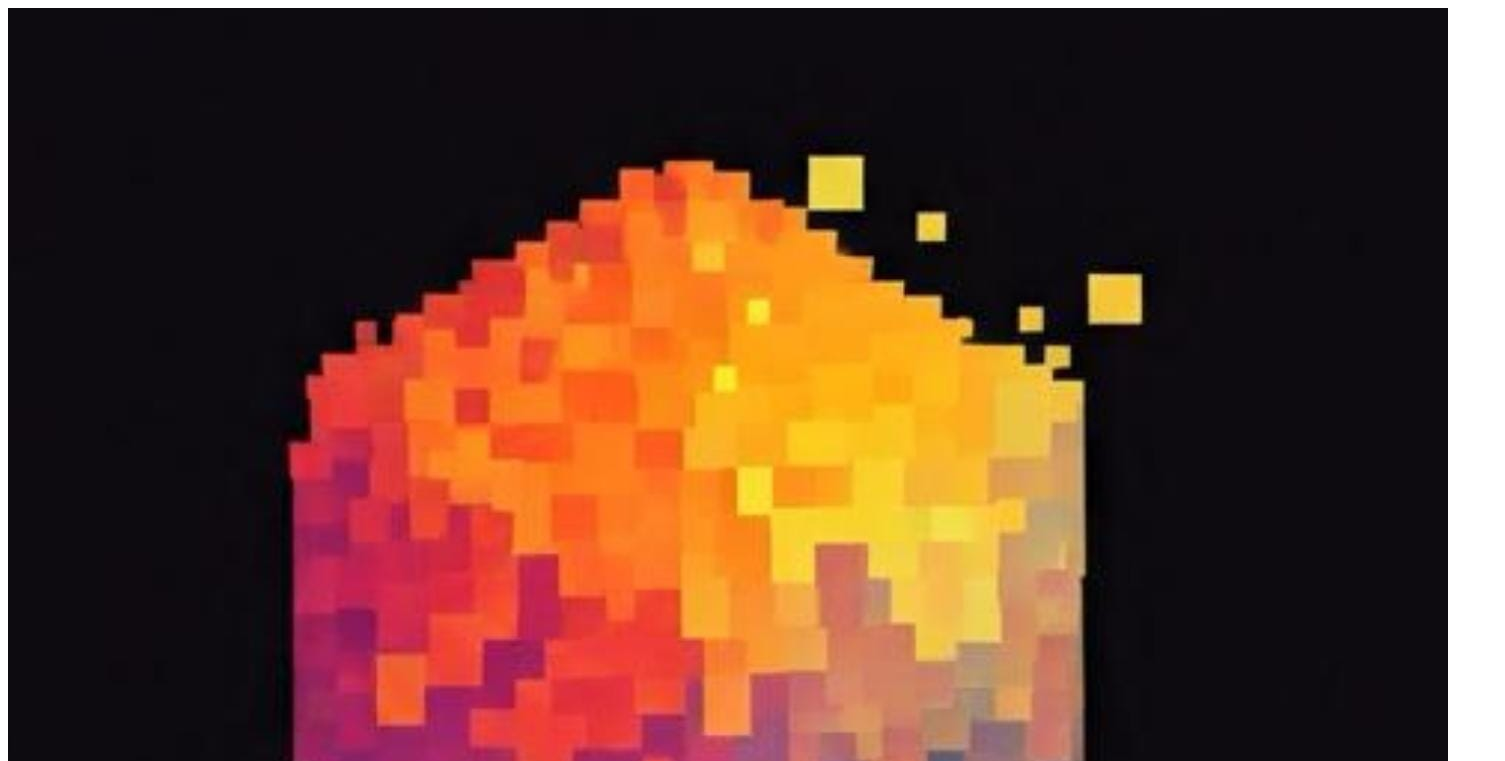
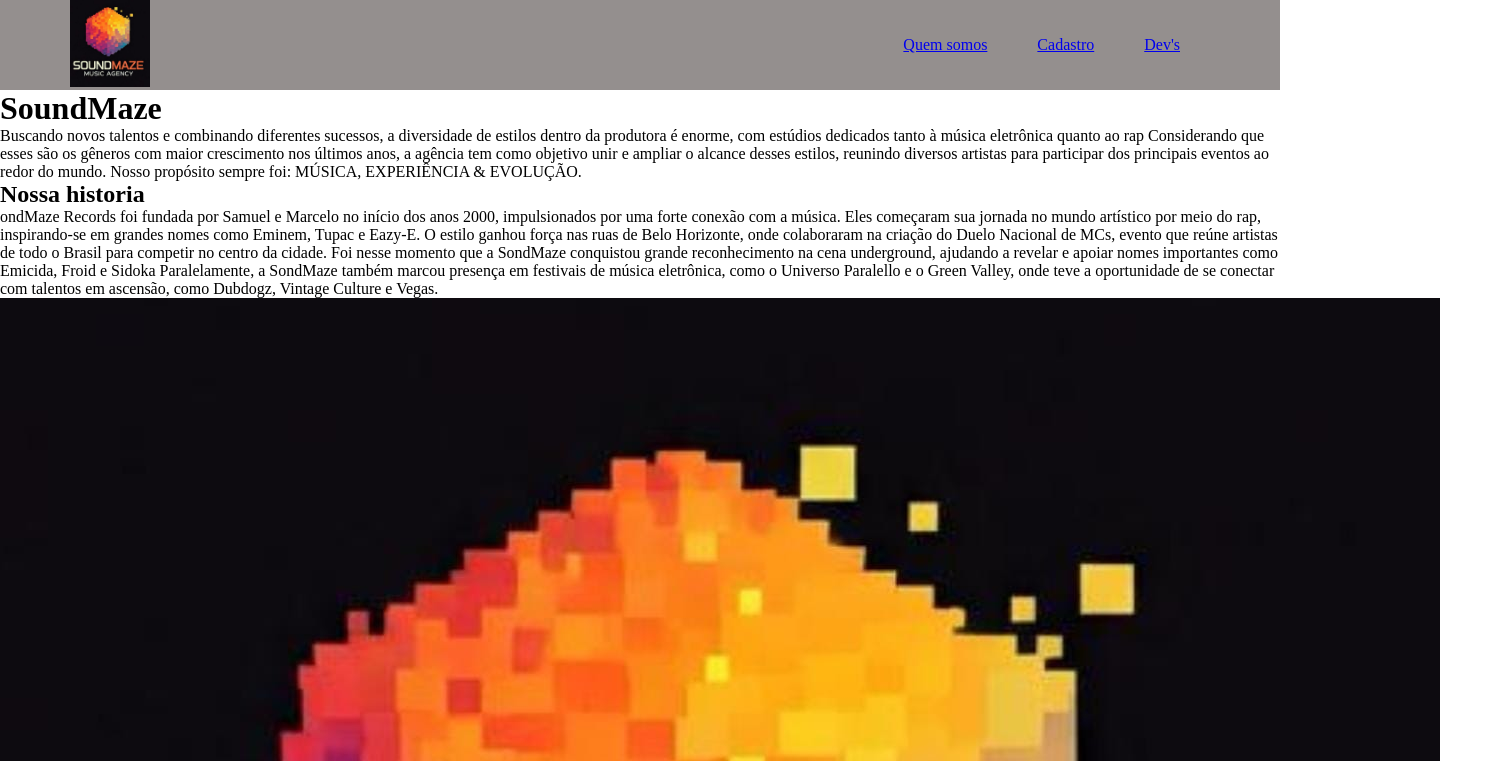
Before and after one commit to Marcelo-Vral/SoundMaze, a plain HTML site: page Projeto/index.html in a window 1280 px wide. Shown: the top 761 px of the page, 1505 px wide, since content can reach past the window. Drawn offline with Linux system fonts and the light colour scheme.

Commit message:
Update style.css

```diff
--- a/Projeto/style.css
+++ b/Projeto/style.css
@@ -1,5 +1,14 @@
-.img-cabeçalho{
-    width: 100px;
+
+
+*{
+    margin: 0;
+    padding: 0;
+}
+
+header >a >  img{
+    width: 80px;
+    padding:60px;
+    margin: 10px;
 }
 
 header{
@@ -7,27 +16,29 @@
     flex-direction: row;
     align-items: center;
     background-color: rgba(124, 117, 116, 0.812);
-}
-.div-cabeçalho{
-    display: flex;
     justify-content: space-between;
-    gap: 40PX;
-    margin-left: 1000px;
+    width: 100%;
+    height: 90px;
 }
 
-.img-main{
-    width: 300px;
-    margin: 50px;
+nav{
+    display: flex;
+    flex-direction: row;
+    gap: 50px;
+    margin-right: 100px;
+
 }
 
-.div-main{
+
+
+.div-mdain{
     display: flex;
     flex-direction: row;
     align-items: center;
     padding-top: 10px;
 }
 
-.div-texto{
+.div-tdexto{
     display: flex;
     flex-direction: column;
     align-items: center;
```
